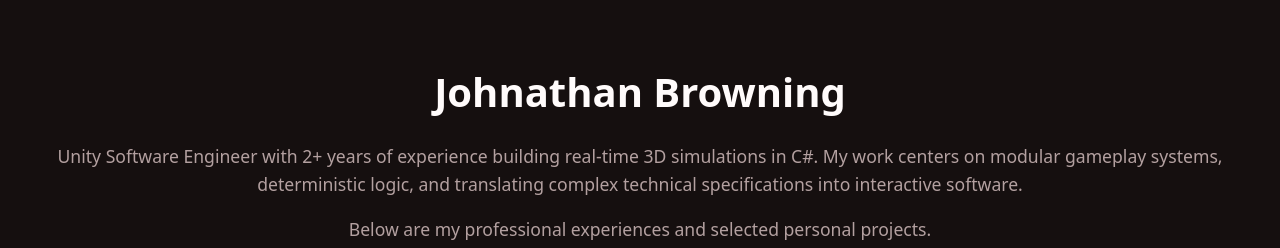
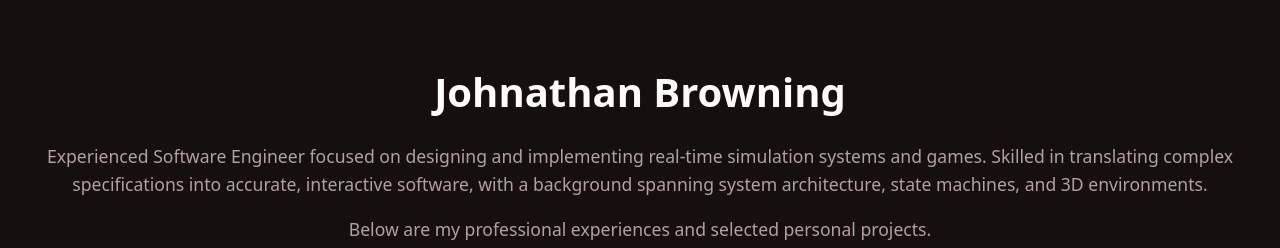
Before and after one commit to jwbrowning/johnathanbrowning.github.io, a React (Vite) app: page / in a window 1280 px wide. Shown: the top 248 px of the page. Built offline with nearby package versions, Linux system fonts and the light colour scheme.

Commit message:
update summary

```diff
--- a/src/pages/Home.tsx
+++ b/src/pages/Home.tsx
@@ -2,7 +2,7 @@
 import ProjectCard from "../components/ProjectCard"
 import Layout from "../components/Layout"
 
-const description = "Unity Software Engineer with 2+ years of experience building real-time 3D simulations in C#. My work centers on modular gameplay systems, deterministic logic, and translating complex technical specifications into interactive software.";
+const description = "Experienced Software Engineer focused on designing and implementing real-time simulation systems and games. Skilled in translating complex specifications into accurate, interactive software, with a background spanning system architecture, state machines, and 3D environments.";
 const description2 = "Below are my professional experiences and selected personal projects."
 const description3 = "Reach me at contact@johnathanbrowning.com"
 
```
